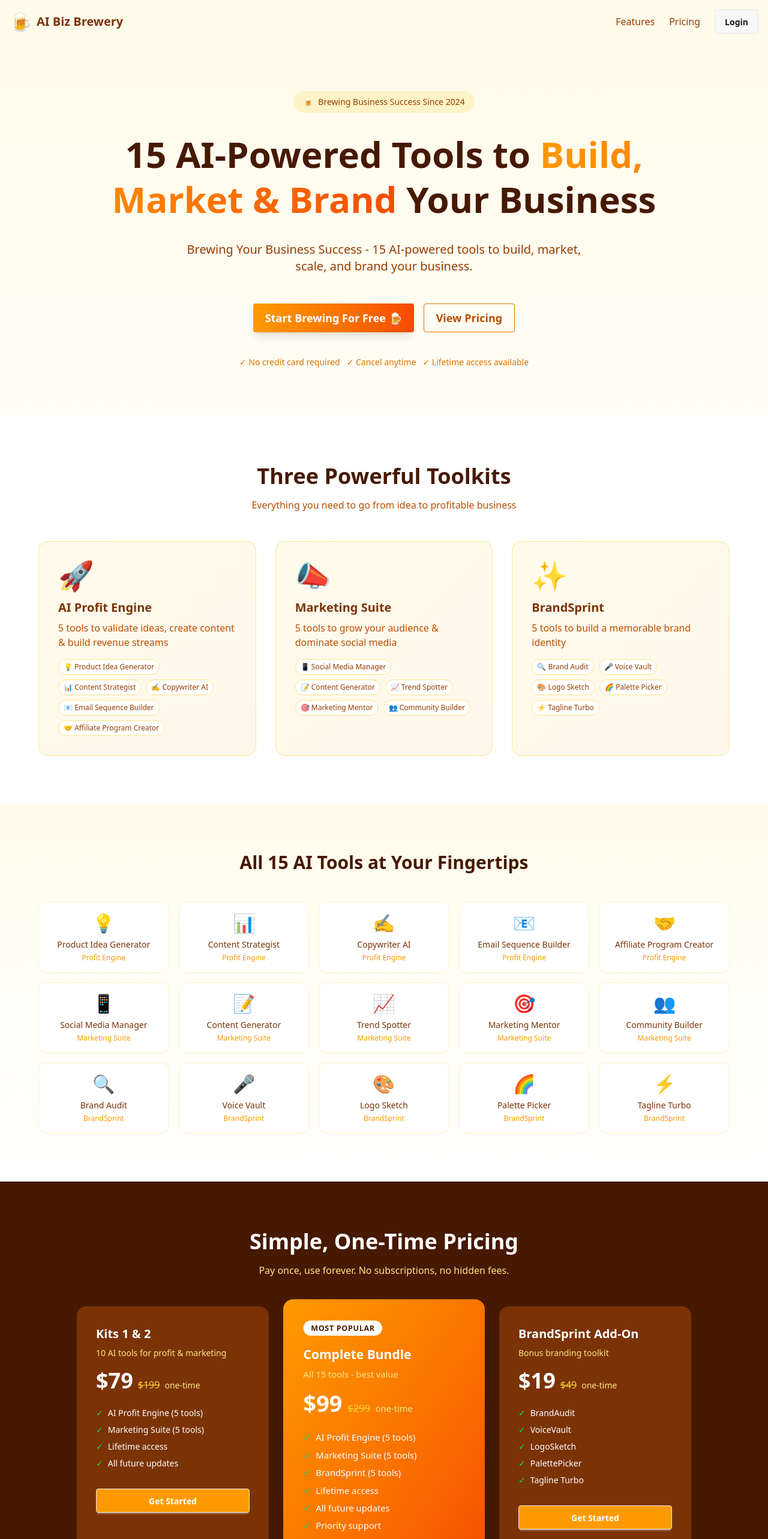
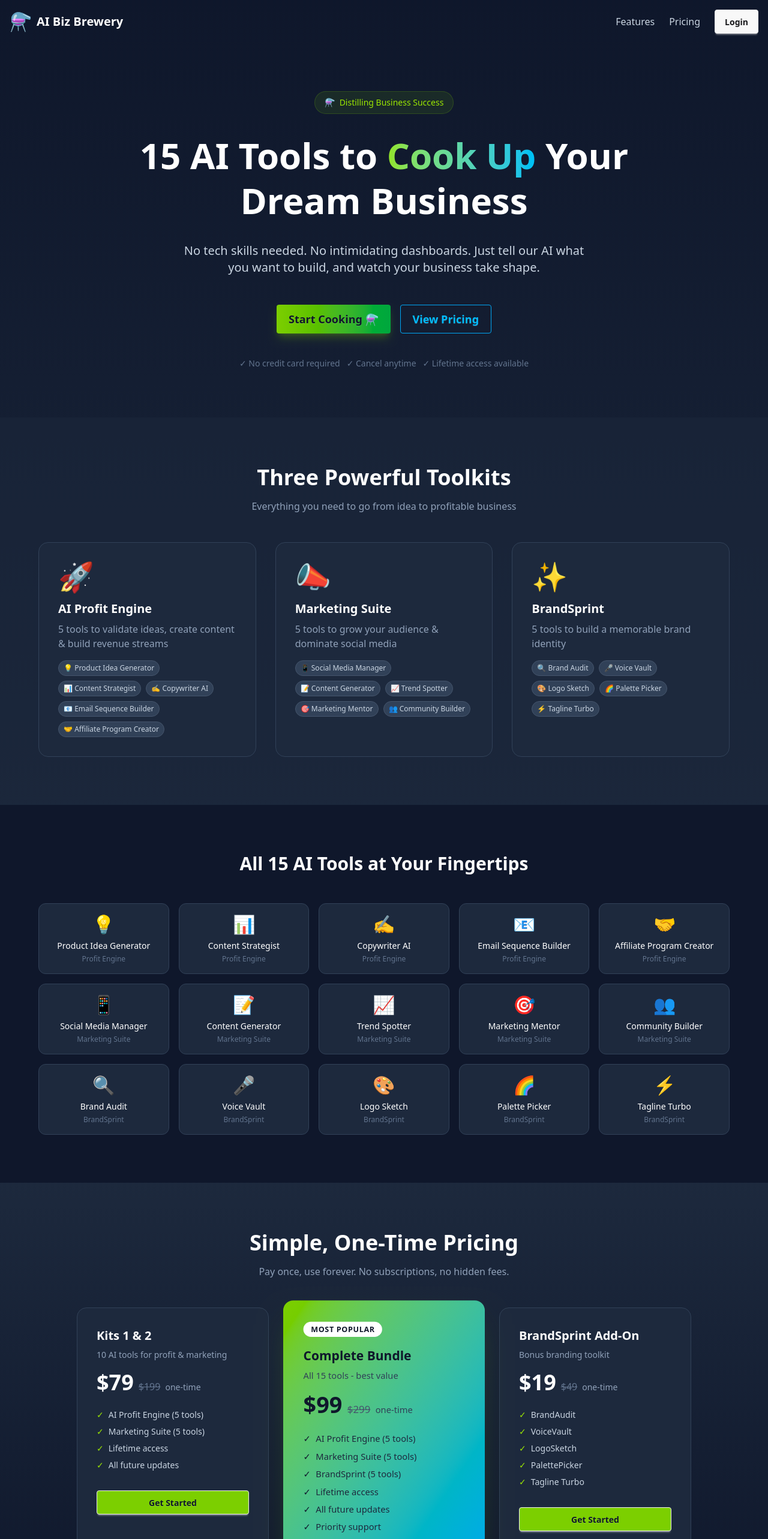
Before and after one commit to frankiethunder27/BizBrewery-actual, a Next.js app: page / in a window 1280 px wide. Shown: the top 2566 px of the page at 60% size. Built offline with nearby package versions, Linux system fonts and the light colour scheme; no server answers.

Commit message:
Update to lime green & blue theme with distillery icon

```diff
--- a/app/globals.css
+++ b/app/globals.css
@@ -3,12 +3,13 @@
   themes: light --default;
 }
 
-/* AI Biz Brewery Custom Theme */
+/* BizBrewery Custom Theme - Lime Green & Blue */
 :root {
-  --brewery-gold: #D4A03D;
-  --brewery-amber: #B8860B;
-  --brewery-dark: #1a1a2e;
-  --brewery-copper: #B87333;
+  --brew-lime: #84CC16;
+  --brew-green: #65A30D;
+  --brew-blue: #0EA5E9;
+  --brew-dark: #0F172A;
+  --brew-teal: #14B8A6;
 }
 
 @theme {
--- a/app/page.js
+++ b/app/page.js
@@ -25,34 +25,34 @@ const kits = [
     name: "AI Profit Engine",
     description: "5 tools to validate ideas, create content & build revenue streams",
     icon: "🚀",
-    color: "from-amber-500 to-orange-600",
+    color: "from-lime-500 to-green-600",
   },
   {
     name: "Marketing Suite",
     description: "5 tools to grow your audience & dominate social media",
     icon: "📣",
-    color: "from-blue-500 to-purple-600",
+    color: "from-sky-500 to-blue-600",
   },
   {
     name: "BrandSprint",
     description: "5 tools to build a memorable brand identity",
     icon: "✨",
-    color: "from-pink-500 to-rose-600",
+    color: "from-teal-500 to-cyan-600",
   },
 ];
 
 export default function Page() {
   return (
-    <div className="min-h-screen bg-gradient-to-b from-amber-50 via-white to-orange-50">
+    <div className="min-h-screen bg-gradient-to-b from-slate-900 via-slate-800 to-slate-900">
       {/* Header */}
       <header className="p-4 flex justify-between items-center max-w-7xl mx-auto">
         <Link href="/" className="flex items-center gap-2">
-          <span className="text-3xl">🍺</span>
-          <span className="font-bold text-xl text-amber-900">{config.appName}</span>
+          <span className="text-3xl">⚗️</span>
+          <span className="font-bold text-xl text-white">{config.appName}</span>
         </Link>
         <nav className="flex items-center gap-6">
-          <Link href="#features" className="text-amber-800 hover:text-amber-600 hidden sm:block">Features</Link>
-          <Link href="#pricing" className="text-amber-800 hover:text-amber-600 hidden sm:block">Pricing</Link>
+          <Link href="#features" className="text-slate-300 hover:text-lime-400 hidden sm:block">Features</Link>
+          <Link href="#pricing" className="text-slate-300 hover:text-lime-400 hidden sm:block">Pricing</Link>
           <ButtonSignin text="Login" />
         </nav>
       </header>
@@ -60,59 +60,59 @@ export default function Page() {
       <main>
         {/* Hero Section */}
         <section className="flex flex-col items-center justify-center text-center gap-8 px-8 py-20 max-w-5xl mx-auto">
-          <div className="inline-flex items-center gap-2 bg-amber-100 text-amber-800 px-4 py-2 rounded-full text-sm font-medium">
-            <span>🍺</span> Brewing Business Success Since 2024
+          <div className="inline-flex items-center gap-2 bg-lime-500/10 text-lime-400 px-4 py-2 rounded-full text-sm font-medium border border-lime-500/20">
+            <span>⚗️</span> Distilling Business Success
           </div>
 
-          <h1 className="text-4xl md:text-6xl font-extrabold text-amber-950 leading-tight">
-            15 AI-Powered Tools to
-            <span className="bg-gradient-to-r from-amber-500 to-orange-600 bg-clip-text text-transparent"> Build, Market & Brand </span>
-            Your Business
+          <h1 className="text-4xl md:text-6xl font-extrabold text-white leading-tight">
+            15 AI Tools to
+            <span className="bg-gradient-to-r from-lime-400 to-sky-400 bg-clip-text text-transparent"> Cook Up </span>
+            Your Dream Business
           </h1>
 
-          <p className="text-xl text-amber-800 max-w-2xl">
-            {config.appDescription}
+          <p className="text-xl text-slate-300 max-w-2xl">
+            No tech skills needed. No intimidating dashboards. Just tell our AI what you want to build, and watch your business take shape.
           </p>
 
           <div className="flex flex-col sm:flex-row gap-4 mt-4">
             <Link
-              className="btn btn-lg bg-gradient-to-r from-amber-500 to-orange-600 border-none text-white hover:from-amber-600 hover:to-orange-700 shadow-lg"
+              className="btn btn-lg bg-gradient-to-r from-lime-500 to-green-600 border-none text-slate-900 font-bold hover:from-lime-400 hover:to-green-500 shadow-lg shadow-lime-500/25"
               href="/dashboard"
             >
-              Start Brewing for Free 🍺
+              Start Cooking ⚗️
             </Link>
             <Link
-              className="btn btn-lg btn-outline border-amber-600 text-amber-700 hover:bg-amber-100 hover:border-amber-600"
+              className="btn btn-lg btn-outline border-sky-500 text-sky-400 hover:bg-sky-500/10 hover:border-sky-400"
               href="#pricing"
             >
               View Pricing
             </Link>
           </div>
 
-          <p className="text-sm text-amber-600 mt-2">
+          <p className="text-sm text-slate-500 mt-2">
             ✓ No credit card required &nbsp; ✓ Cancel anytime &nbsp; ✓ Lifetime access available
           </p>
         </section>
 
         {/* Tool Kits Section */}
-        <section id="features" className="py-20 px-8 bg-white">
+        <section id="features" className="py-20 px-8 bg-slate-800/50">
           <div className="max-w-6xl mx-auto">
-            <h2 className="text-3xl md:text-4xl font-bold text-center text-amber-950 mb-4">
+            <h2 className="text-3xl md:text-4xl font-bold text-center text-white mb-4">
               Three Powerful Toolkits
             </h2>
-            <p className="text-center text-amber-700 mb-12 max-w-2xl mx-auto">
+            <p className="text-center text-slate-400 mb-12 max-w-2xl mx-auto">
               Everything you need to go from idea to profitable business
             </p>
 
             <div className="grid md:grid-cols-3 gap-8">
               {kits.map((kit) => (
-                <div key={kit.name} className="bg-gradient-to-br from-amber-50 to-orange-50 rounded-2xl p-8 border border-amber-200 hover:shadow-xl transition-shadow">
+                <div key={kit.name} className="bg-slate-800 rounded-2xl p-8 border border-slate-700 hover:border-lime-500/50 hover:shadow-xl hover:shadow-lime-500/10 transition-all">
                   <div className="text-5xl mb-4">{kit.icon}</div>
-                  <h3 className="text-xl font-bold text-amber-900 mb-2">{kit.name}</h3>
-                  <p className="text-amber-700">{kit.description}</p>
+                  <h3 className="text-xl font-bold text-white mb-2">{kit.name}</h3>
+                  <p className="text-slate-400">{kit.description}</p>
                   <div className="mt-4 flex flex-wrap gap-2">
                     {tools.filter(t => t.kit === kit.name.replace("AI ", "")).slice(0, 5).map(tool => (
-                      <span key={tool.name} className="text-xs bg-white px-2 py-1 rounded-full text-amber-800 border border-amber-200">
+                      <span key={tool.name} className="text-xs bg-slate-700 px-2 py-1 rounded-full text-slate-300 border border-slate-600">
                         {tool.icon} {tool.name}
                       </span>
                     ))}
@@ -124,17 +124,17 @@ export default function Page() {
         </section>
 
         {/* All Tools Grid */}
-        <section className="py-20 px-8 bg-gradient-to-b from-amber-50 to-white">
+        <section className="py-20 px-8 bg-slate-900">
           <div className="max-w-6xl mx-auto">
-            <h2 className="text-3xl font-bold text-center text-amber-950 mb-12">
+            <h2 className="text-3xl font-bold text-center text-white mb-12">
               All 15 AI Tools at Your Fingertips
             </h2>
             <div className="grid grid-cols-2 md:grid-cols-3 lg:grid-cols-5 gap-4">
               {tools.map((tool) => (
-                <div key={tool.name} className="bg-white rounded-xl p-4 text-center border border-amber-100 hover:border-amber-400 hover:shadow-lg transition-all cursor-pointer group">
+                <div key={tool.name} className="bg-slate-800 rounded-xl p-4 text-center border border-slate-700 hover:border-lime-500 hover:shadow-lg hover:shadow-lime-500/10 transition-all cursor-pointer group">
                   <div className="text-3xl mb-2 group-hover:scale-110 transition-transform">{tool.icon}</div>
-                  <div className="text-sm font-medium text-amber-900">{tool.name}</div>
-                  <div className="text-xs text-amber-500 mt-1">{tool.kit}</div>
+                  <div className="text-sm font-medium text-white">{tool.name}</div>
+                  <div className="text-xs text-slate-500 mt-1">{tool.kit}</div>
                 </div>
               ))}
             </div>
@@ -142,12 +142,12 @@ export default function Page() {
         </section>
 
         {/* Pricing Section */}
-        <section id="pricing" className="py-20 px-8 bg-amber-950 text-white">
+        <section id="pricing" className="py-20 px-8 bg-gradient-to-b from-slate-800 to-slate-900">
           <div className="max-w-5xl mx-auto">
-            <h2 className="text-3xl md:text-4xl font-bold text-center mb-4">
+            <h2 className="text-3xl md:text-4xl font-bold text-center text-white mb-4">
               Simple, One-Time Pricing
             </h2>
-            <p className="text-center text-amber-200 mb-12">
+            <p className="text-center text-slate-400 mb-12">
               Pay once, use forever. No subscriptions, no hidden fees.
             </p>
 
@@ -155,32 +155,32 @@ export default function Page() {
               {config.stripe.plans.map((plan, index) => (
                 <div
                   key={plan.name}
-                  className={`rounded-2xl p-8 ${plan.isFeatured ? 'bg-gradient-to-br from-amber-500 to-orange-600 scale-105 shadow-2xl' : 'bg-amber-900'}`}
+                  className={`rounded-2xl p-8 ${plan.isFeatured ? 'bg-gradient-to-br from-lime-500 to-sky-500 scale-105 shadow-2xl shadow-lime-500/20' : 'bg-slate-800 border border-slate-700'}`}
                 >
                   {plan.isFeatured && (
-                    <div className="text-xs font-bold uppercase tracking-wider mb-4 text-amber-950 bg-white inline-block px-3 py-1 rounded-full">
+                    <div className="text-xs font-bold uppercase tracking-wider mb-4 text-slate-900 bg-white inline-block px-3 py-1 rounded-full">
                       Most Popular
                     </div>
                   )}
-                  <h3 className="text-xl font-bold mb-2">{plan.name}</h3>
-                  <p className="text-amber-200 text-sm mb-4">{plan.description}</p>
+                  <h3 className={`text-xl font-bold mb-2 ${plan.isFeatured ? 'text-slate-900' : 'text-white'}`}>{plan.name}</h3>
+                  <p className={`text-sm mb-4 ${plan.isFeatured ? 'text-slate-700' : 'text-slate-400'}`}>{plan.description}</p>
                   <div className="mb-6">
-                    <span className="text-4xl font-extrabold">${plan.price}</span>
+                    <span className={`text-4xl font-extrabold ${plan.isFeatured ? 'text-slate-900' : 'text-white'}`}>${plan.price}</span>
                     {plan.priceAnchor && (
-                      <span className="text-amber-300 line-through ml-2">${plan.priceAnchor}</span>
+                      <span className={`line-through ml-2 ${plan.isFeatured ? 'text-slate-600' : 'text-slate-500'}`}>${plan.priceAnchor}</span>
                     )}
-                    <span className="text-amber-200 text-sm ml-2">one-time</span>
+                    <span className={`text-sm ml-2 ${plan.isFeatured ? 'text-slate-700' : 'text-slate-400'}`}>one-time</span>
                   </div>
                   <ul className="space-y-2 mb-8">
                     {plan.features.map((feature) => (
-                      <li key={feature.name} className="flex items-center gap-2 text-sm">
-                        <span className="text-green-400">✓</span> {feature.name}
+                      <li key={feature.name} className={`flex items-center gap-2 text-sm ${plan.isFeatured ? 'text-slate-800' : 'text-slate-300'}`}>
+                        <span className={plan.isFeatured ? 'text-slate-900' : 'text-lime-400'}>✓</span> {feature.name}
                       </li>
                     ))}
                   </ul>
                   <Link
                     href="/dashboard"
-                    className={`btn btn-block ${plan.isFeatured ? 'bg-amber-950 text-white hover:bg-amber-900' : 'bg-amber-500 text-white hover:bg-amber-600'}`}
+                    className={`btn btn-block ${plan.isFeatured ? 'bg-slate-900 text-white hover:bg-slate-800' : 'bg-lime-500 text-slate-900 hover:bg-lime-400'}`}
                   >
                     Get Started
                   </Link>
@@ -191,17 +191,17 @@ export default function Page() {
         </section>
 
         {/* CTA Section */}
-        <section className="py-20 px-8 bg-gradient-to-r from-amber-500 to-orange-600 text-white text-center">
+        <section className="py-20 px-8 bg-gradient-to-r from-lime-500 to-sky-500 text-center">
           <div className="max-w-3xl mx-auto">
-            <h2 className="text-3xl md:text-4xl font-bold mb-4">
-              Ready to Brew Your Success? 🍺
+            <h2 className="text-3xl md:text-4xl font-bold mb-4 text-slate-900">
+              Ready to Cook Up Something Special? ⚗️
             </h2>
-            <p className="text-xl text-amber-100 mb-8">
+            <p className="text-xl text-slate-800 mb-8">
               Join entrepreneurs who are building smarter with AI
             </p>
             <Link
               href="/dashboard"
-              className="btn btn-lg bg-white text-amber-700 hover:bg-amber-50 border-none shadow-lg"
+              className="btn btn-lg bg-slate-900 text-white hover:bg-slate-800 border-none shadow-lg"
             >
               Start Building Now →
             </Link>
@@ -210,16 +210,16 @@ export default function Page() {
       </main>
 
       {/* Footer */}
-      <footer className="bg-amber-950 text-amber-200 py-12 px-8">
+      <footer className="bg-slate-900 text-slate-400 py-12 px-8 border-t border-slate-800">
         <div className="max-w-6xl mx-auto flex flex-col md:flex-row justify-between items-center gap-8">
           <div className="flex items-center gap-2">
-            <span className="text-2xl">🍺</span>
+            <span className="text-2xl">⚗️</span>
             <span className="font-bold text-white">{config.appName}</span>
           </div>
           <div className="flex gap-6 text-sm">
-            <Link href="/blog" className="hover:text-white">Blog</Link>
-            <Link href="/tos" className="hover:text-white">Terms</Link>
-            <Link href="/privacy-policy" className="hover:text-white">Privacy</Link>
+            <Link href="/blog" className="hover:text-lime-400">Blog</Link>
+            <Link href="/tos" className="hover:text-lime-400">Terms</Link>
+            <Link href="/privacy-policy" className="hover:text-lime-400">Privacy</Link>
           </div>
           <p className="text-sm">© 2024 {config.appName}. All rights reserved.</p>
         </div>
```
